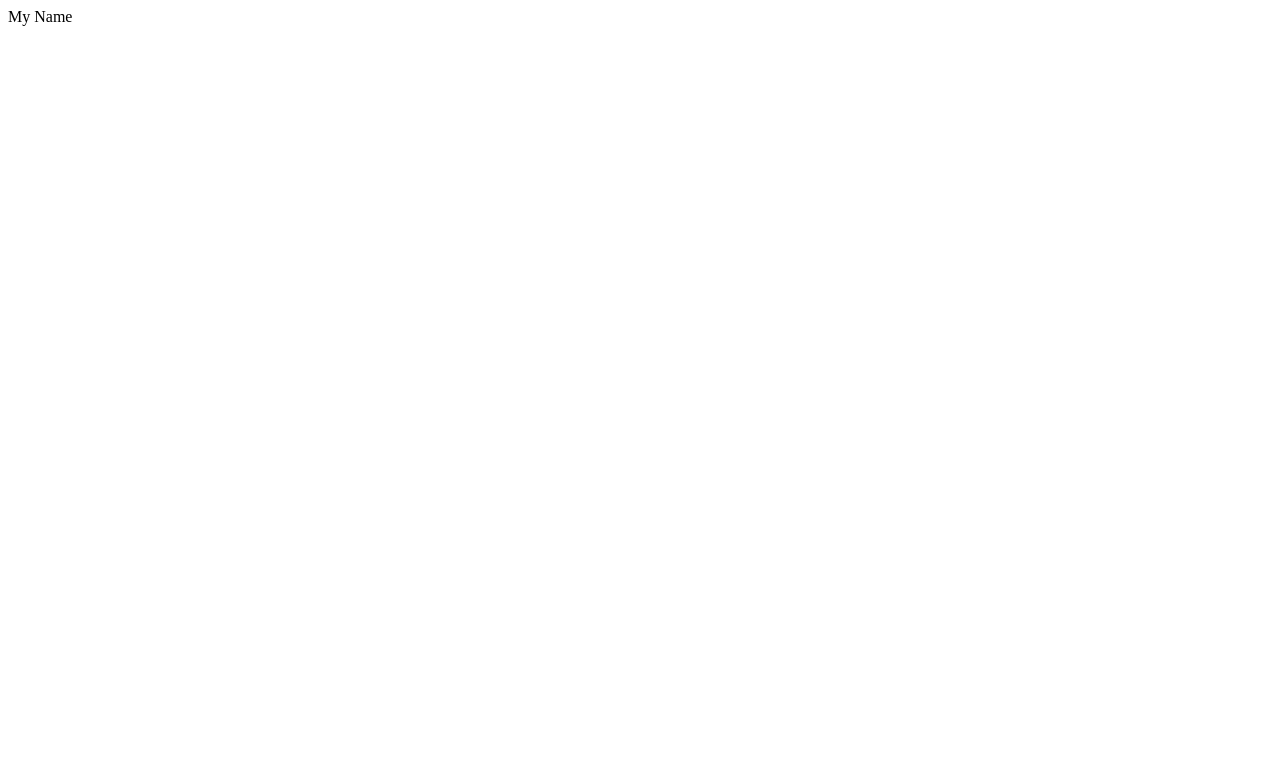
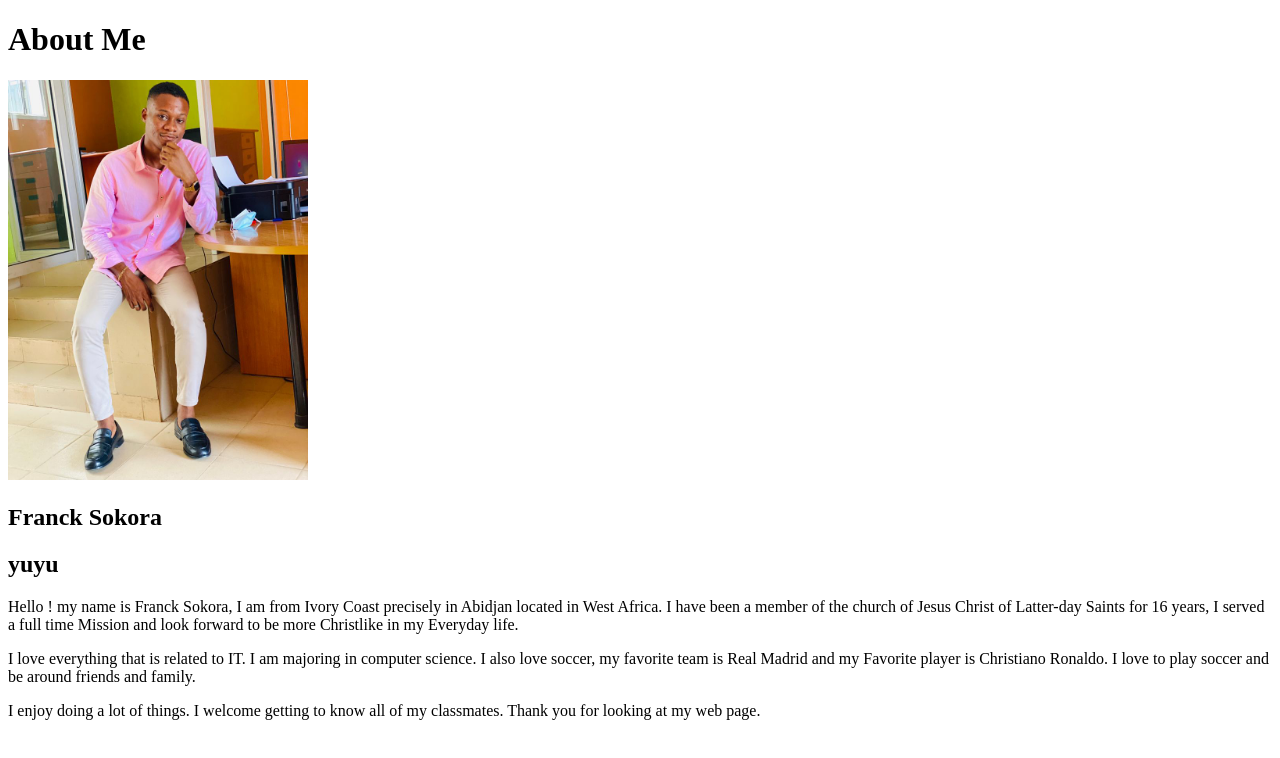
Before and after one commit to f-yo/wdd130, a plain HTML site: page index.html in a window 1280 px wide. Drawn offline with Linux system fonts and the light colour scheme.

Commit message:
index change

```diff
--- a/index.html
+++ b/index.html
@@ -5,11 +5,31 @@
     <meta charset="UTF-8">
     <meta http-equiv="X-UA-Compatible" content="IE=edge">
     <meta name="viewport" content="width=device-width, initial-scale=1.0">
-    <title>Documenjhgjhgt</title>
+    <link rel="stylesheet" href="style.css">
+    <title>All About Me</title>
 </head>
 
 <body>
-    My Name
+    <h1>About Me</h1>
+    <img class="moi-sokora" alt="Sokora" src="moi/sokora.jpeg">
+    <h2>Franck Sokora</h2>
+
+    <h2>yuyu</h2>
+
+    <p>Hello ! my name is Franck Sokora, I am from Ivory Coast precisely in Abidjan
+        located in West Africa. I have been a member of the church of Jesus Christ of Latter-day Saints for 16 years,
+        I served a full time Mission and look forward to be more Christlike in my Everyday life.</p>
+
+    <p>I love everything that is related to IT.
+        I am majoring in computer science.
+        I also love soccer, my favorite team is Real Madrid and my Favorite player is Christiano Ronaldo.
+        I love to play soccer and be around friends and family.</p>
+
+    <p>I enjoy doing a lot of things. I welcome getting to know all of
+        my classmates. Thank you for looking at my web page. </p>
+
+
+
 </body>
 
 </html>
```
